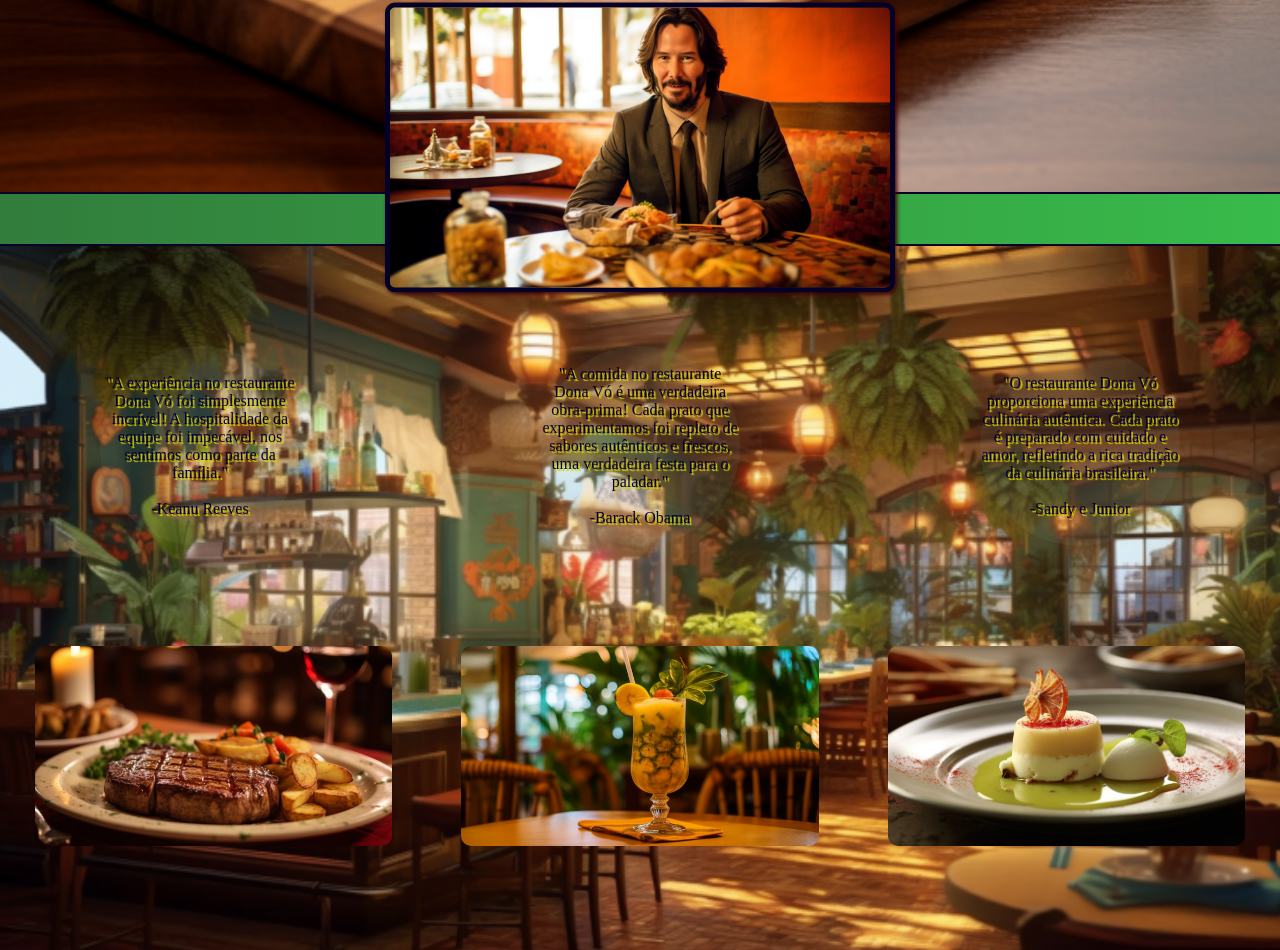
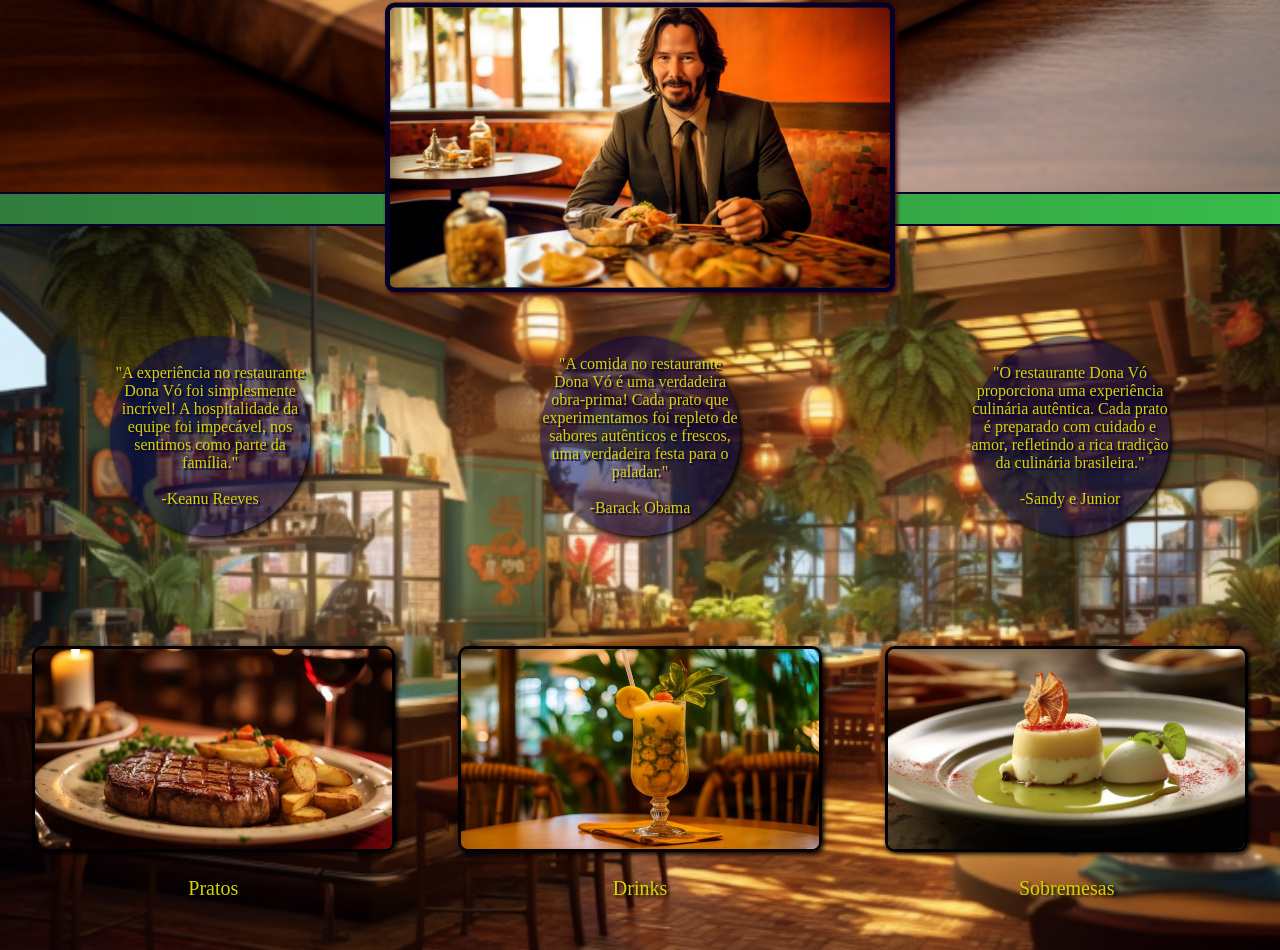
Before and after one commit to octavio-correia/restaurante, a plain HTML site: page site/index.html in a window 1280 px wide. Shown: the part 608-1558 px from the top of the page. Drawn offline with Linux system fonts and the light colour scheme.

Commit message:
Quase pronto
Quase finalizada a página principal do site

```diff
--- a/site/index.html
+++ b/site/index.html
@@ -62,54 +62,54 @@
             <div class="containerParagrafo">
                 <div class="paragrafo paragrafo-2">
                     <p>"A experiência no restaurante Dona Vó foi simplesmente incrível! A hospitalidade da equipe foi
-                        impecável, nos sentimos como parte da família." <br><br> -Keanu Reeves</p>
+                        impecável, nos sentimos como parte da família." <br><br> -Keanu Reeves</p><br>
                     <p>"O conforto do restaurante Dona Vó é excepcional. Os assentos acolhedores e a decoração
                         encantadora criam um ambiente relaxante e agradável para desfrutar de uma refeição." <br><br>
-                        -Emma Watson</p>
+                        -Emma Watson</p><br>
                     <p>"O ambiente no restaurante Dona Vó é encantador. Com sua decoração rústica e aconchegante, é o
                         local perfeito para desfrutar de uma refeição tranquila e deliciosa." <br><br>-Ana Maria Braga
-                    </p>
+                    </p><br>
                     <p>"O sabor dos pratos no restaurante Dona Vó é autêntico e verdadeiramente brasileiro. Cada mordida
                         nos transporta para as delícias da cozinha caseira da vovó." <br><br> -Aquele crítico do
-                        Ratatouille</p>
+                        Ratatouille</p><br>
                 </div>
             </div>
             <div class="containerParagrafo">
                 <div class="paragrafo paragrafo-2">
                     <p>"A comida no restaurante Dona Vó é uma verdadeira obra-prima! Cada prato que experimentamos foi
                         repleto de sabores autênticos e frescos, uma verdadeira festa para o paladar." <br><br> -Barack
-                        Obama</p>
+                        Obama</p><br>
                     <p>"A música ambiente no restaurante Dona Vó cria uma atmosfera envolvente e alegre. A seleção de
                         músicas brasileiras nos transporta para um estado de espírito animado e descontraído." <br><br>
-                        -Anitta</p>
+                        -Anitta</p><br>
                     <p>"A equipe do restaurante Dona Vó é amigável e atenciosa, garantindo que cada cliente se sinta
-                        valorizado e bem cuidado durante toda a visita." <br><br> -Diogo Defante</p>
+                        valorizado e bem cuidado durante toda a visita." <br><br> -Diogo Defante</p><br>
                     <p>"O restaurante Dona Vó oferece uma ótima relação custo-benefício. Desfrutar de refeições
                         deliciosas e de alta qualidade a preços acessíveis é um verdadeiro achado." <br><br> -Gandalf, o
-                        Branco</p>
+                        Branco</p><br>
                 </div>
             </div>
             <div class="containerParagrafo">
                 <div class="paragrafo paragrafo-3">
                     <p>"O restaurante Dona Vó proporciona uma experiência culinária autêntica. Cada prato é preparado
                         com cuidado e amor, refletindo a rica tradição da culinária brasileira." <br><br> -Sandy e
-                        Junior</p>
+                        Junior</p><br>
                     <p>"A equipe do restaurante Dona Vó é extremamente atenciosa e prestativa. Eles estão sempre prontos
                         para atender aos pedidos dos clientes e garantir uma experiência excepcional."<br><br>
-                        -Cristiano Ronaldo</p>
+                        -Cristiano Ronaldo</p><br>
                     <p>"O Dona Vó é um verdadeiro oásis gastronômico. O menu diversificado oferece opções deliciosas
                         para todos os paladares, desde os pratos clássicos até as criações mais inovadoras." <br><br>
-                        -Lana del Rey</p>
+                        -Lana del Rey</p><br>
                     <p>"O restaurante Dona Vó é conhecido por sua atenção aos detalhes. Desde a apresentação dos pratos
                         até a decoração cuidadosamente escolhida, tudo é pensado para encantar os clientes." <br><br>
-                        -Jacquin</p>
+                        -Jacquin</p><br>
                 </div>
             </div>
         </div>
         <div class="pratos">
-            <a href="#"><img src="imagens/pratoprincipal.png" alt=""></a>
-            <a href="#"><img src="imagens/drink.png" alt=""></a>
-            <a href="#"><img src="imagens/sobremesa.png" alt=""></a>
+            <div class="pratosCont"><a href="#" class="pratosImg"><img src="imagens/pratoprincipal.png" alt=""><p>Pratos</p></a></div>
+            <div class="pratosCont"><a href="#" class="drinksImg"><img src="imagens/drink.png" alt=""><p>Drinks</p></a></div>
+            <div class="pratosCont"><a href="#" class="sobremesasImg"><img src="imagens/sobremesa.png" alt=""><p>Sobremesas</p></a></div>
         </div>
     </div>
 
--- a/site/script.js
+++ b/site/script.js
@@ -30,7 +30,7 @@ window.addEventListener('DOMContentLoaded', function () {
     }
 
     txt.forEach(function (element) {
-      element.style.transform = `translateX(${-iTexto * 200}px)`;
+      element.style.transform = `translateX(${-iTexto * 220}px)`;
     })
   }
     setInterval(frenteTxt, 7000);
--- a/site/style.css
+++ b/site/style.css
@@ -14,6 +14,15 @@ body {
     align-items: center;
     justify-content: space-between;
     border-bottom: 5px solid rgba(4, 0, 39, 0.7)
+}
+
+.menusTopo{
+    transition: transform 0.3s ease-in-out;
+}
+
+.menusTopo:hover{
+    transform: scale(1.1);
+    color: rgb(9, 0, 90);
 }
 
 .logo {
@@ -116,14 +125,14 @@ body {
     color: rgb(9, 0, 90);
 }
 
-.divisor{
-    height: 50px;
+.divisor {
+    height: 30px;
     background: linear-gradient(to right, rgb(50, 124, 60), rgb(56, 187, 74));
     border-bottom: 2px solid rgb(5, 0, 44);
     border-top: 2px solid rgb(5, 0, 44);
 }
 
-.containerFrasesPratos{
+.containerFrasesPratos {
     background-image: url(imagens/restaurante1.png);
     background-size: cover;
 }
@@ -135,16 +144,16 @@ body {
 }
 
 .containerParagrafo {
-    height: 200px;
-    width: 200px;
+    height: 220px;
+    width: 220px;
 
     display: flex;
     overflow: hidden;
 
     margin: 100px 100px;
 
-    color: rgb(6, 1, 54);
-    text-shadow: 2px 2px 1px rgb(211, 211, 0);
+    color: rgb(211, 211, 0);
+    text-shadow: 2px 2px 1px rgb(15, 0, 56);
 }
 
 .containerParagrafo p {
@@ -154,8 +163,10 @@ body {
     display: flex;
     align-items: center;
     justify-content: center;
-    background-color: rgba(142, 153, 144, 0.1);
-    border-radius: 100px;
+    background-color: rgb(3, 1, 73, 0.5);
+    border-radius: 120px;
+    box-shadow: 2px 2px 5px black;
+    margin: 10px;
 }
 
 .paragrafo {
@@ -164,14 +175,40 @@ body {
     transform: translateX(0);
 }
 
-.pratos{
+.pratos {
     display: flex;
     justify-content: space-around;
     align-items: center;
 }
 
-.pratos img{
+.pratos img {
     height: 200px;
-    margin-bottom: 100px;
+    margin-bottom: 20px;
     border-radius: 10px;
+    border: 3px solid black;
+    box-shadow: 2px 2px 5px black;
 }
+
+.pratosCont {
+    text-align: center;
+    font-size: 20px;
+    text-shadow: 2px 2px 3px black;
+    margin-bottom: 50px;
+}
+
+.pratosCont a {
+    color: rgb(211, 211, 0);
+    text-decoration: none;
+}
+
+.pratosImg img,
+.drinksImg img,
+.sobremesasImg img {
+  transition: transform 0.3s ease-in-out; /* Adiciona uma transição suave */
+}
+
+.pratosImg:hover img,
+.drinksImg:hover img,
+.sobremesasImg:hover img {
+  transform: scale(1.2); /* Aumenta a escala da imagem em 20% */
+}
```
